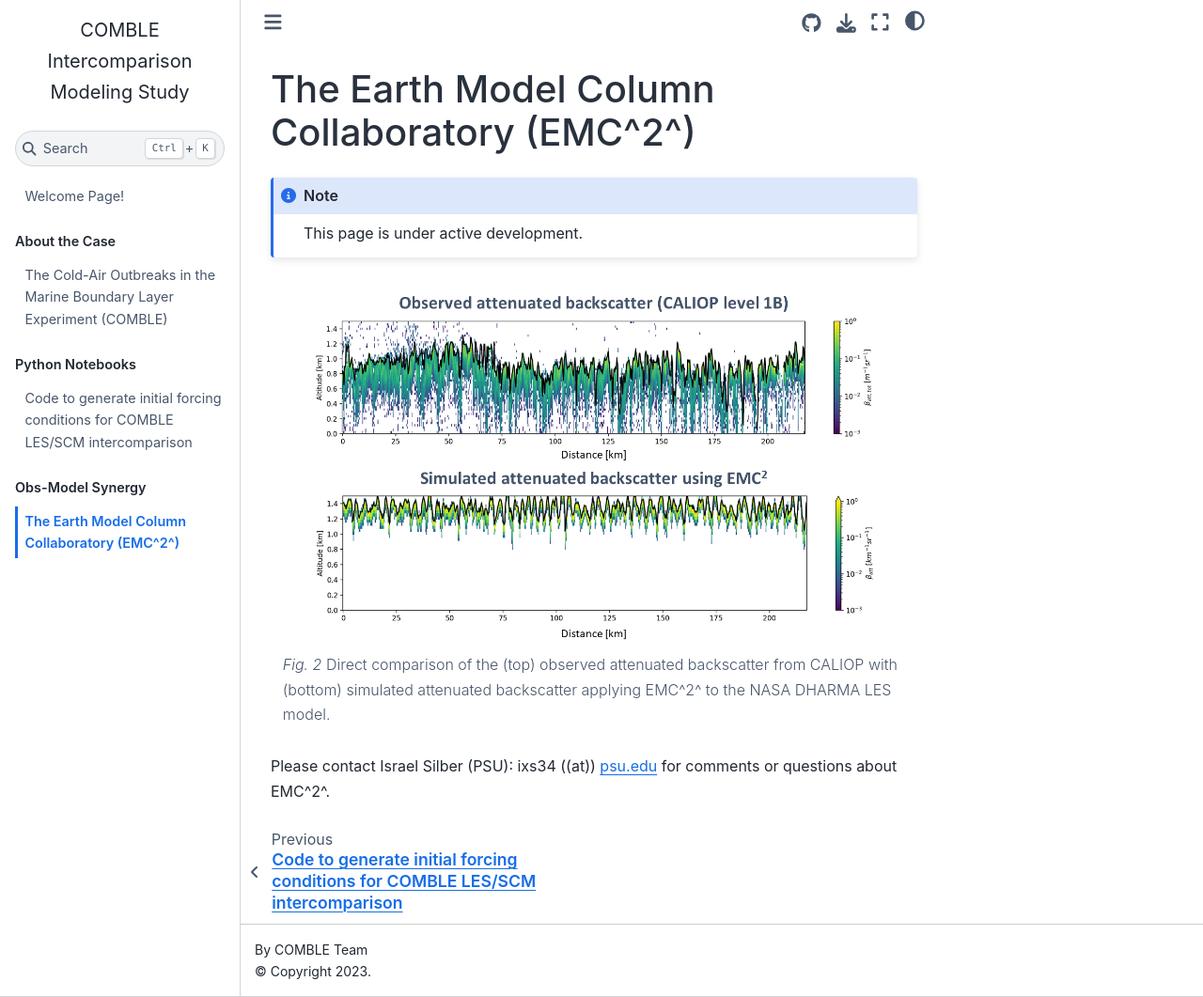
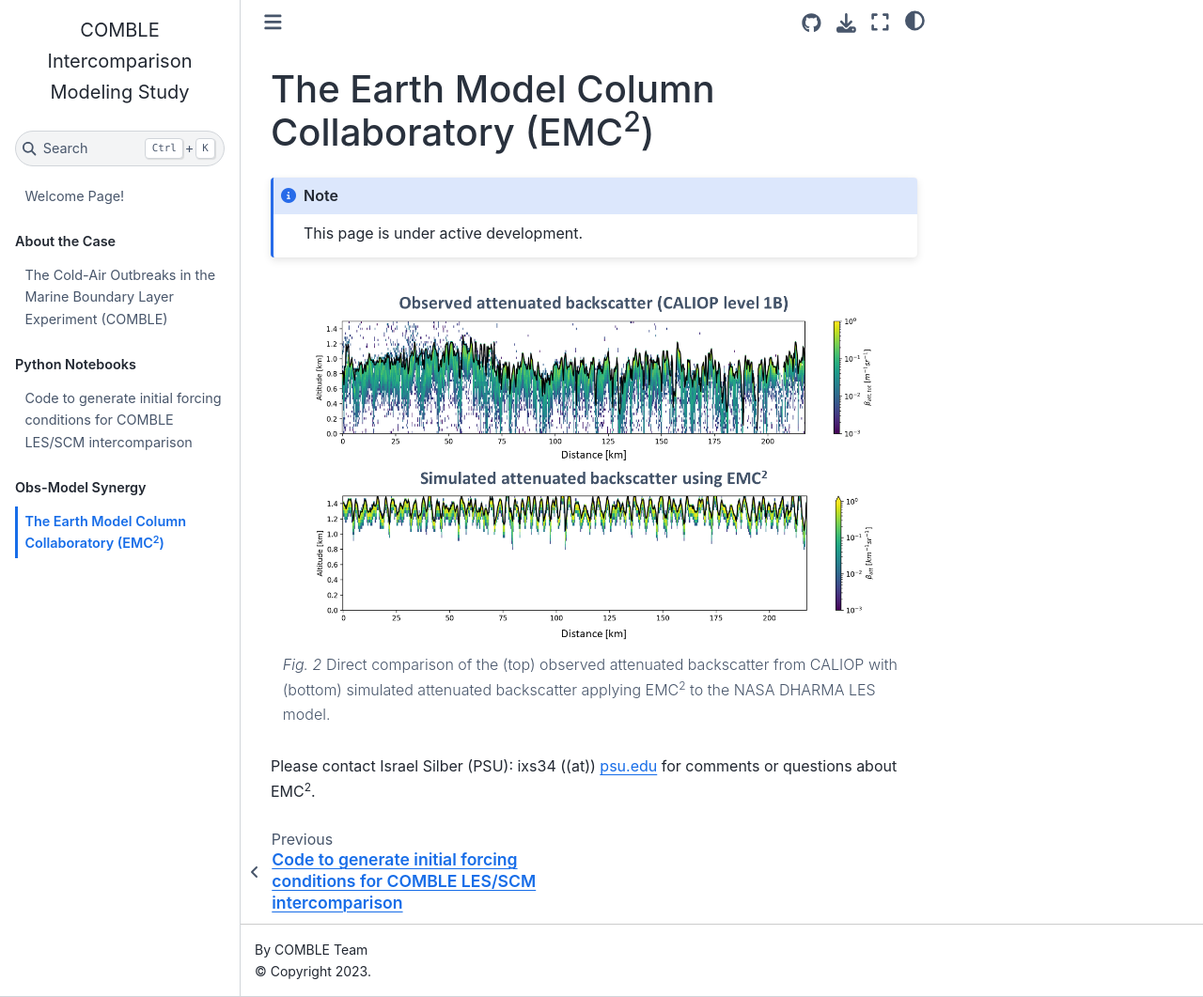
Before and after one commit to NCAR/COMBLE-Intercomparison, a Jupyter Book: the page built from docs/emc2.md, in a window 1280 px wide and 1061 px high. Shown: the whole window at 94% size. Built offline with Jupyter Book 1.0.4 settings and Sphinx 7.4.7 and the Sphinx Book theme 1.1.4, drawn with Linux system fonts in a browser that asks for light colours; part of the change alters nothing that is shown.

Commit message:
Update emc2.md

````diff
--- a/docs/emc2.md
+++ b/docs/emc2.md
@@ -1,4 +1,4 @@
-The Earth Model Column Collaboratory (EMC^2^)
+The Earth Model Column Collaboratory (EMC{sup}`2`)
 ===================================
 
 ```{note}
@@ -7,7 +7,7 @@ This page is under active development.
 
 ```{figure} emc2_1.png
 
-Direct comparison of the (top) observed attenuated backscatter from CALIOP with (bottom) simulated attenuated backscatter applying EMC^2^ to the NASA DHARMA LES model.
+Direct comparison of the (top) observed attenuated backscatter from CALIOP with (bottom) simulated attenuated backscatter applying EMC{sup}`2` to the NASA DHARMA LES model.
 ```
 
-Please contact Israel Silber (PSU): ixs34 ((at)) psu.edu for comments or questions about EMC^2^.
+Please contact Israel Silber (PSU): ixs34 ((at)) psu.edu for comments or questions about EMC{sup}`2`.
````
